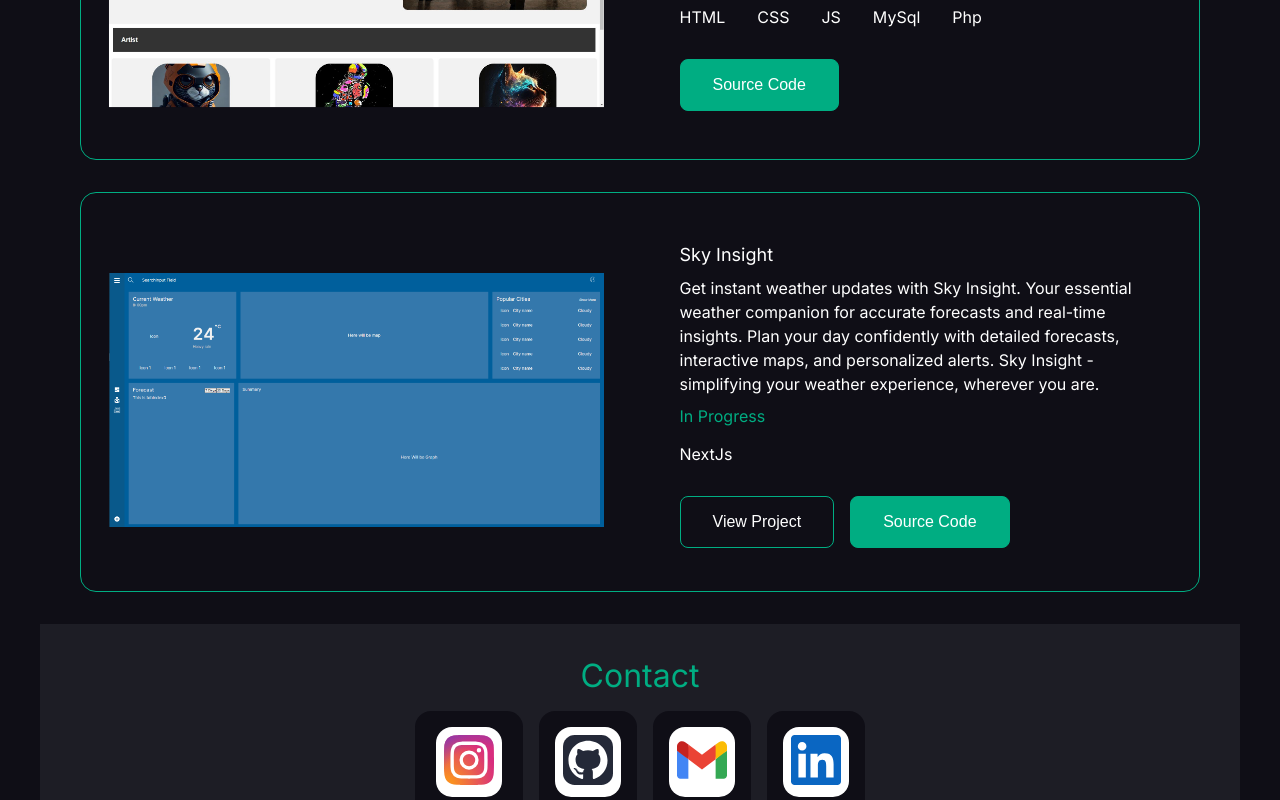
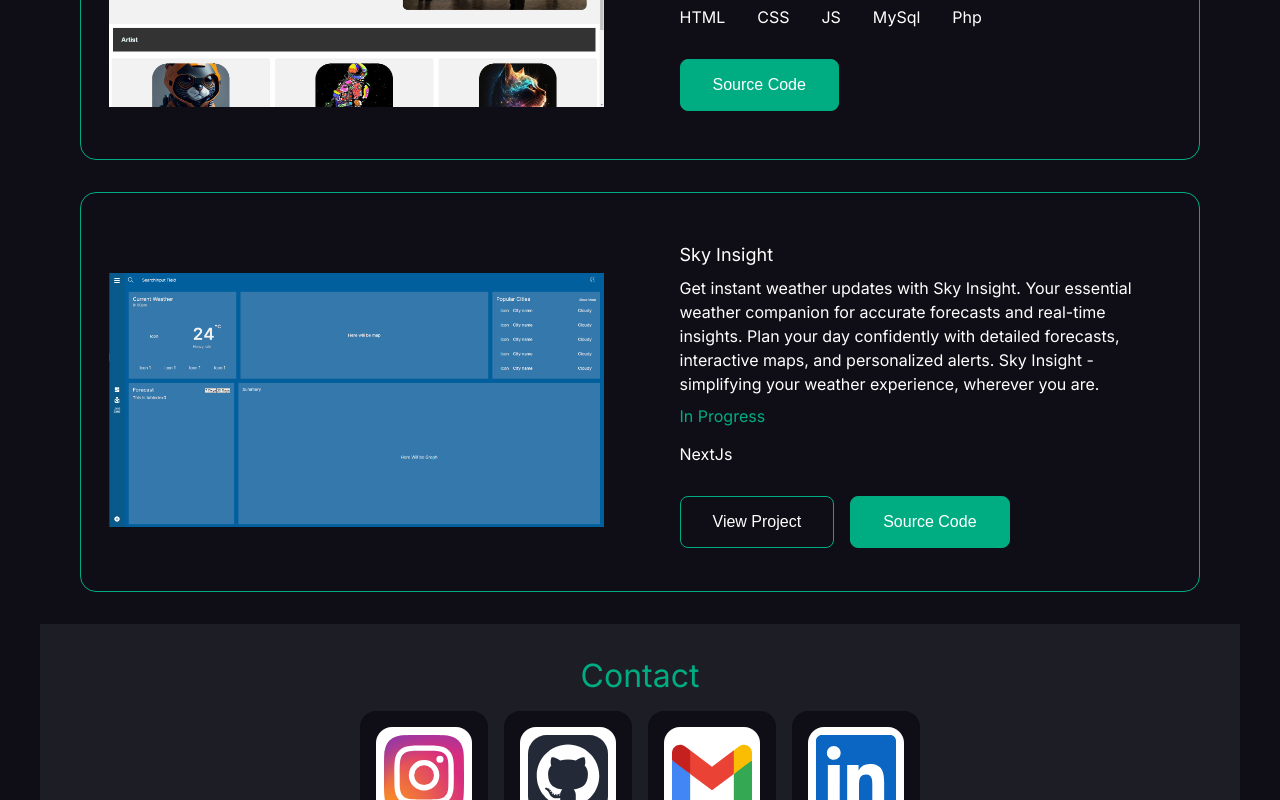
Before and after one commit to nvwns1/portfolio, a Next.js app: page / in a window 1280 px wide. Shown: the part 2000-2800 px from the top of the page. Built offline with nearby package versions, Linux system fonts and the light colour scheme.

Commit message:
Update skill card sizes and navbar padding

```diff
--- a/src/components/Card/SkillsCard/SkillCard.tsx
+++ b/src/components/Card/SkillsCard/SkillCard.tsx
@@ -25,14 +25,14 @@
 }
 const sizeData: IWindowSize = {
     [WindowScreenEnum.Desktop]: {
-        sm: 50,
+        sm: 80,
         md: 150,
         lg: 200
     },
     [WindowScreenEnum.Tablet]: {
-        sm: 40,
+        sm: 60,
         md: 100,
-        lg: 150,
+        lg: 120,
     }
 }
 
--- a/src/components/Navbar/Navbar.module.scss
+++ b/src/components/Navbar/Navbar.module.scss
@@ -10,14 +10,14 @@
   position: fixed;
   background-color: var(--surface-primary);
   border: 1px solid var(--border-secondary);
-
+  z-index: 12;
   .ul {
     display: flex;
     list-style: none;
     gap: var(--spacing-md);
 
     .li {
-      padding: var(--spacing-sm) var(--spacing-md);
+      padding: var(--spacing-sm) var(--spacing-sm);
       &:hover {
         cursor: pointer;
         background-color: var(--green);
```
